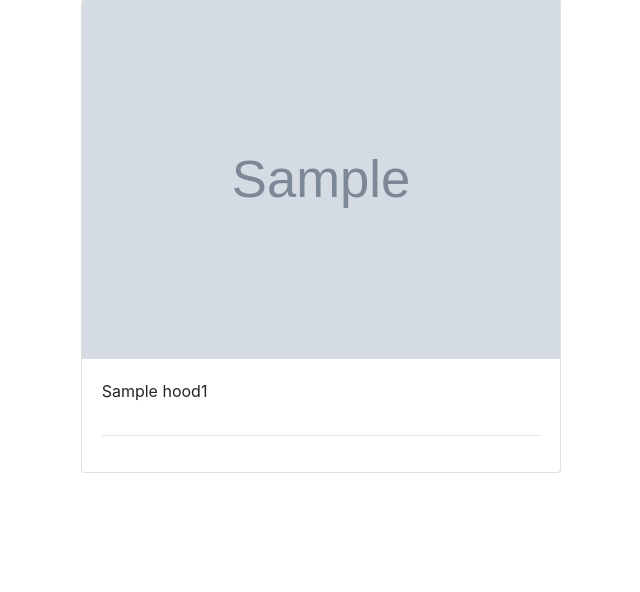
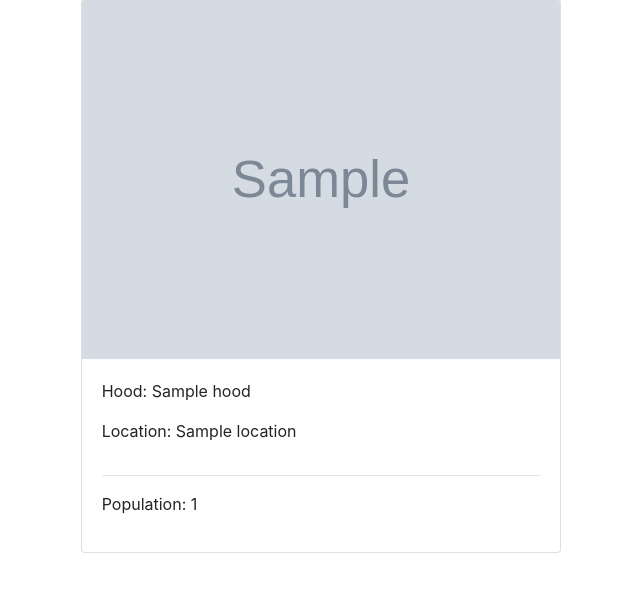
Before and after one commit to HassibIbrahim/Neighbour-watch, a Django app: page / in a window 1280 px wide. Shown: the part 110-702 px from the top of the page, without its empty margins (41-681 px from the left). Run offline with Django 3.2, Linux system fonts and the light colour scheme; tables that the repository leaves empty hold one stand-in row (values such as "Sample post"); grey boxes marked "Sample" are stand-in pictures; some libraries are stand-ins or nearby versions.

Commit message:
location successfully implemented

```diff
--- a/mtaa/templates/home.html
+++ b/mtaa/templates/home.html
@@ -20,12 +20,12 @@
 
           <div class="media">
             <div class="media-left media-top">
-              <p>{{hood.hood_name}}</p>
+              <p>Hood: {{hood.hood_name}}</p>
+              <p>Location: {{hood.location}}</p>
             </div>
-          <p>{{hood.occupants_count}}</p>
           </div>
           <hr>
-
+          <p>Population: {{hood.occupants_count}}</p>
 
         </div>
 
```
Also changed, not shown: media/hoods/Ukunda.jpg (added).
